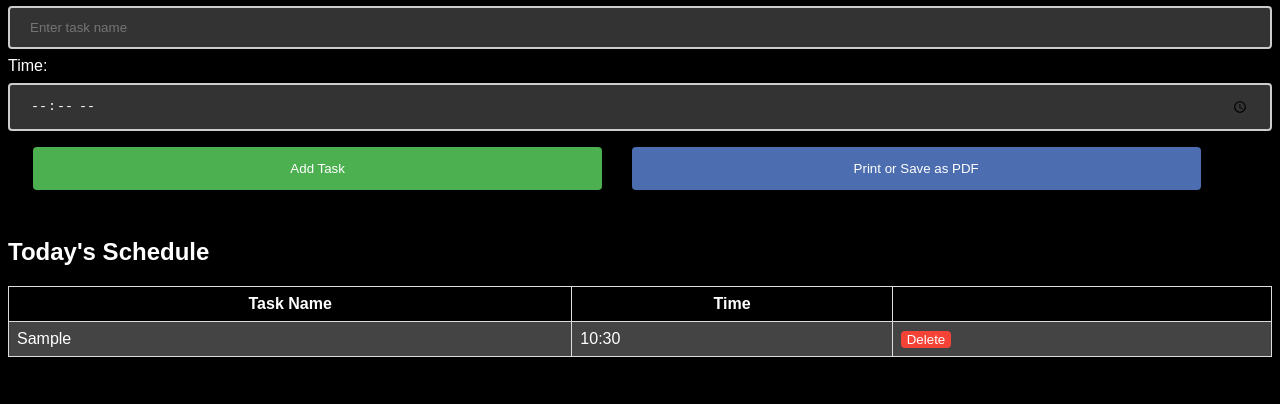
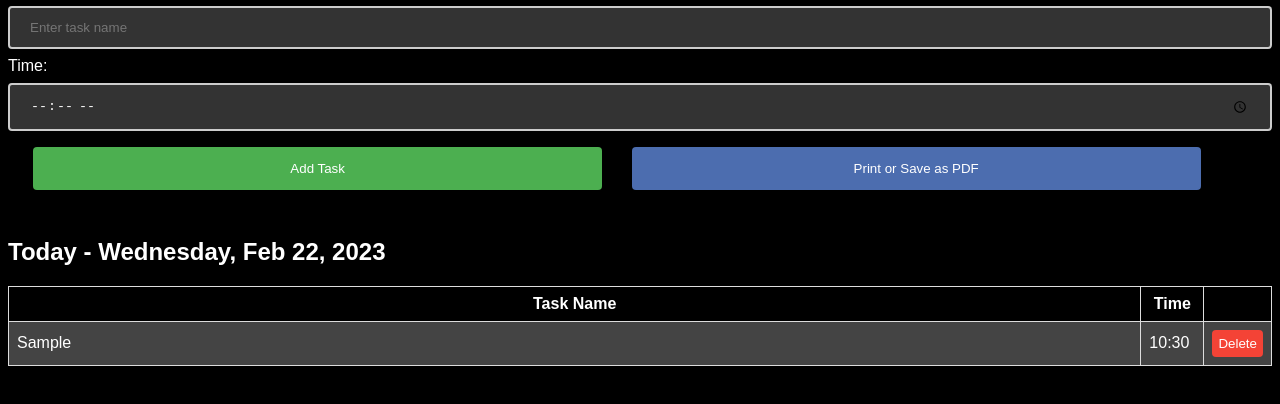
Before and after one commit to tommurua/schedule-planner, a plain HTML site: page index.html in a window 1280 px wide. Both pictures are taken after typing "Sample", "10:30" into the empty fields and a click on the button "Add Task". Shown: the part 108-512 px from the top of the page. Drawn offline with Linux system fonts and the light colour scheme.

Commit message:
Make aesthetic improvements and add today's date

```diff
--- a/app.js
+++ b/app.js
@@ -1,6 +1,10 @@
 const form = document.getElementById('schedule-form');
 const table = document.getElementById('schedule-table');
 const printButton = document.querySelector('.print-button');
+
+let today = new Date().toLocaleDateString('en-us', { weekday:"long", year:"numeric", month:"short", day:"numeric"})
+
+document.getElementById('date-time').innerHTML=today
 
 function sortTable() {
   // Get all rows in the table
--- a/index.html
+++ b/index.html
@@ -16,7 +16,7 @@
       <button type="submit">Add Task</button>
       <button class="print-button" type="print">Print or Save as PDF</button>
     </form>
-    <h2>Today's Schedule</h2>
+    <h2>Today - <span id='date-time'></span></h2>
     <table id="schedule-table">
       <tr>
         <th>Task Name</th>
--- a/style.css
+++ b/style.css
@@ -1,5 +1,7 @@
 @media print {
-  #schedule-form {
+  #schedule-form,
+  #schedule-table th:nth-child(3),
+  #schedule-table td:nth-child(3) {
     display: none;
   }
 }
@@ -71,10 +73,25 @@ body {
     background-color: #444;
   }
 
+  #schedule-table th:nth-child(1),
+  #schedule-table td:nth-child(1) {
+    width: 90%;
+  }
+
+  #schedule-table th:nth-child(2),
+  #schedule-table td:nth-child(2),
+  #schedule-table th:nth-child(3),
+  #schedule-table td:nth-child(3) {
+    width: 5%;
+  }
+
   .delete-button {
     background-color: #f44336;
     color: white;
     border: none;
     border-radius: 4px;
     cursor: pointer;
+    width: 100%;
+    height: auto;
+    padding: 6px;
   }
```
